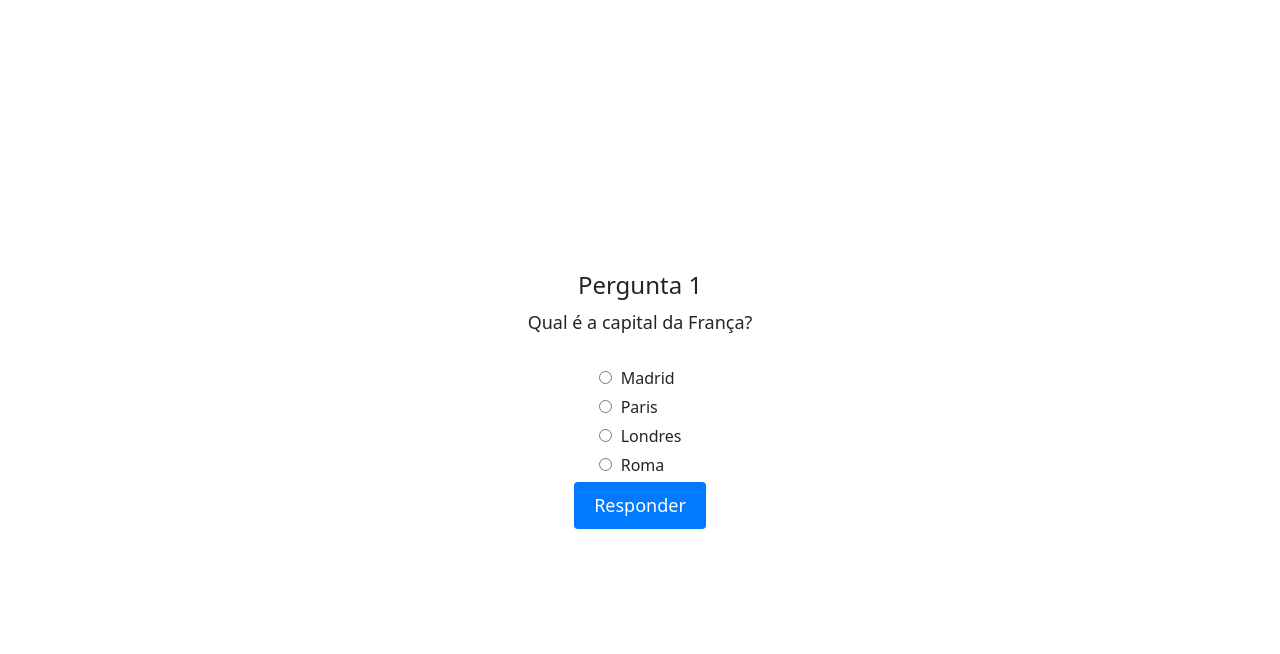
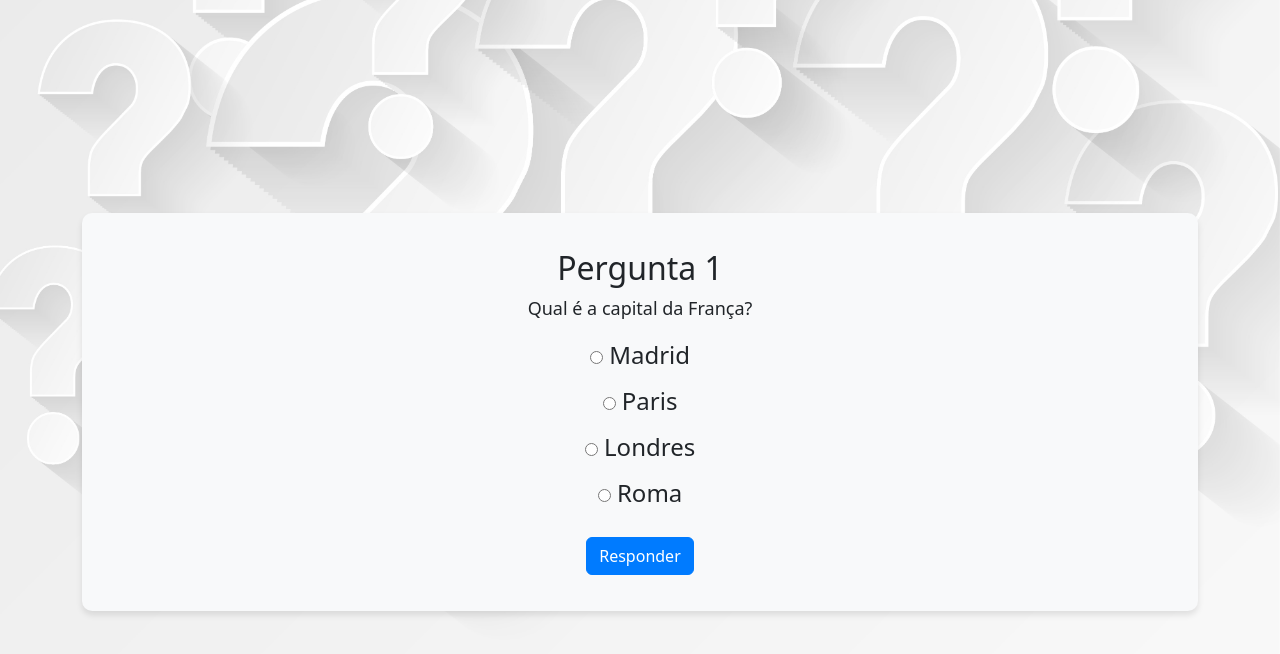
Before and after one commit to vinipolitta/question-game, an Angular app: page /question in a window 1280 px wide. Shown: the top 654 px of the page. Built offline with nearby package versions, Linux system fonts and the light colour scheme.

Commit message:
ajust component questions

```diff
--- a/src/app/components/question/question.component.html
+++ b/src/app/components/question/question.component.html
@@ -1,13 +1,52 @@
-<div class="question-container">
-  <h2>Pergunta {{ currentQuestionIndex + 1 }}</h2>
-  <p class="question-text">{{ question?.question }}</p>
-  <form [formGroup]="answerForm" (ngSubmit)="submitAnswer()">
-    <div class="options">
-      <label *ngFor="let option of question?.options">
-        <input type="radio" formControlName="answer" [value]="option" />
-        {{ option }}
-      </label>
+<div class="background">
+  <div class="container">
+    <div class="card custom-card mt-4">
+      <div class="card-body">
+        <h2 class="card-title">Pergunta {{ currentQuestionIndex + 1 }}</h2>
+        <p class="card-text question-text">{{ question?.question }}</p>
+        <form [formGroup]="answerForm" (ngSubmit)="submitAnswer()">
+          <div class="options">
+            <label *ngFor="let option of question?.options" class="d-block">
+              <input
+                type="radio"
+                formControlName="answer"
+                [value]="option"
+                [disabled]="showFeedback"
+              />
+              {{ option }}
+            </label>
+          </div>
+          <button
+            *ngIf="!showFeedback"
+            type="submit"
+            class="btn btn-primary mt-3"
+            [disabled]="answerForm.invalid"
+          >
+            Responder
+          </button>
+          <button
+            *ngIf="
+              showFeedback && quizService.hasNextQuestion(currentQuestionIndex)
+            "
+            class="btn btn-secondary mt-3"
+            (click)="nextQuestion()"
+          >
+            Próxima Pergunta
+          </button>
+          <button
+            *ngIf="
+              showFeedback && !quizService.hasNextQuestion(currentQuestionIndex)
+            "
+            class="btn btn-secondary mt-3"
+            (click)="showResults()"
+          >
+            Mostrar Resultados
+          </button>
+        </form>
+        <div *ngIf="showFeedback" class="mt-3">
+          <div [ngClass]="feedbackClass">{{ feedbackMessage }}</div>
+        </div>
+      </div>
     </div>
-    <button type="submit" [disabled]="answerForm.invalid">Responder</button>
-  </form>
+  </div>
 </div>
--- a/src/app/components/question/question.component.scss
+++ b/src/app/components/question/question.component.scss
@@ -1,94 +1,52 @@
-.question-container {
+.background {
+  background-image: url("../../../assets/images/quiz-question.jpg"); /* Substitua pelo caminho da sua imagem */
+  background-size: cover;
+  background-position: center;
+  height: 100vh;
   display: flex;
   flex-direction: column;
+  justify-content: center;
   align-items: center;
+  text-align: center;
+  font-size: 24px;
+  color: #fff;
+}
+
+.custom-card {
+  background-color: #f8f9fa;
+  border: none;
+  border-radius: 10px;
+  box-shadow: 0 4px 6px rgba(0, 0, 0, 0.1);
   padding: 20px;
+  text-align: center;
+}
 
-  h2 {
-    font-size: 24px;
-    margin-bottom: 10px;
-  }
+.question-text {
+  font-size: 18px;
+  margin-bottom: 15px;
+}
 
-  p {
-    font-size: 18px;
-    margin-bottom: 20px;
-    text-align: center;
-  }
+.options label {
+  display: block;
+  margin-bottom: 10px;
+}
 
-  .options {
-    display: flex;
-    flex-direction: column;
-    align-items: center;
+.btn-primary {
+  background-color: #007bff;
+  border-color: #007bff;
+}
 
-    button {
-      margin-bottom: 10px;
-      padding: 10px 20px;
-      font-size: 16px;
-      border: none;
-      border-radius: 4px;
-      background-color: #007bff;
-      color: #fff;
-      cursor: pointer;
-      transition: background-color 0.2s ease-in-out;
+.btn-secondary {
+  background-color: #6c757d;
+  border-color: #6c757d;
+}
 
-      &:hover {
-        background-color: #0056b3;
-      }
-    }
-  }
+.text-success {
+  color: #28a745;
+  font-weight: bold;
 }
-.question-container {
-  display: flex;
-  flex-direction: column;
-  align-items: center;
-  justify-content: center;
-  height: 100vh;
 
-  h2 {
-    font-size: 24px;
-    margin-bottom: 10px;
-  }
-
-  p {
-    font-size: 18px;
-    text-align: center;
-    margin-bottom: 20px;
-  }
-
-  form {
-    display: flex;
-    flex-direction: column;
-    align-items: center;
-  }
-
-  .options {
-    display: flex;
-    flex-direction: column;
-    align-items: flex-start;
-    margin-top: 10px;
-
-    label {
-      font-size: 16px;
-      margin-bottom: 5px;
-
-      input {
-        margin-right: 5px;
-      }
-    }
-  }
-
-  button {
-    padding: 10px 20px;
-    font-size: 18px;
-    border: none;
-    border-radius: 4px;
-    background-color: #007bff;
-    color: #fff;
-    cursor: pointer;
-    transition: background-color 0.2s ease-in-out;
-
-    &:hover {
-      background-color: #0056b3;
-    }
-  }
+.text-danger {
+  color: #dc3545;
+  font-weight: bold;
 }
--- a/src/app/components/question/question.component.ts
+++ b/src/app/components/question/question.component.ts
@@ -13,10 +13,14 @@ export class QuestionComponent implements OnInit {
   question: any;
   currentQuestionIndex: number = 0;
   answerForm: FormGroup;
+  showFeedback: boolean = false;
+  feedbackMessage: string = '';
+  feedbackClass: string = '';
+  showResultsButton!: boolean;
 
   constructor(
     private router: Router,
-    private quizService: QuizService,
+    public quizService: QuizService,
     private stateService: StateService,
     private formBuilder: FormBuilder
   ) {
@@ -31,9 +35,9 @@ export class QuestionComponent implements OnInit {
       this.currentQuestionIndex = index;
       this.loadQuestion();
     });
+    this.loadQuestion();
 
     console.log(this.stateService.getPlayerName$().subscribe(jogador => console.log('AQUI', jogador)));
-
   }
 
   // Carrega a pergunta atual
@@ -44,17 +48,40 @@ export class QuestionComponent implements OnInit {
 
   // Submete a resposta e atualiza a pontuação e o índice da pergunta
   submitAnswer() {
+    if (this.showFeedback) {
+      return; // Evita respostas múltiplas
+    }
+
     const selectedAnswer = this.answerForm.get('answer')?.value;
     const correctAnswer = this.question.answer;
 
     if (this.quizService.checkAnswer(selectedAnswer, correctAnswer)) {
+      this.showFeedback = true;
+      this.feedbackMessage = 'Resposta Correta!';
+      this.feedbackClass = 'text-success';
       this.stateService.increaseScore();
+    } else {
+      this.showFeedback = true;
+      this.feedbackMessage = 'Resposta Incorreta!';
+      this.feedbackClass = 'text-danger';
     }
 
-    if (this.quizService.hasNextQuestion(this.currentQuestionIndex)) {
-      this.stateService.setCurrentQuestionIndex(this.currentQuestionIndex + 1);
-    } else {
-      this.router.navigate(['/result']);
-    }
+    this.answerForm.disable(); // Desabilita os botões de rádio após responder
+
+
+  }
+
+  nextQuestion() {
+    this.showFeedback = false;
+    this.answerForm.enable(); // Habilita os botões de rádio
+    this.currentQuestionIndex++;
+    this.loadQuestion();
+
+
+  }
+
+
+  showResults() {
+    this.router.navigate(['/result']);
   }
 }
```
Also changed, not shown: src/assets/images/quiz-question.jpg (added).
